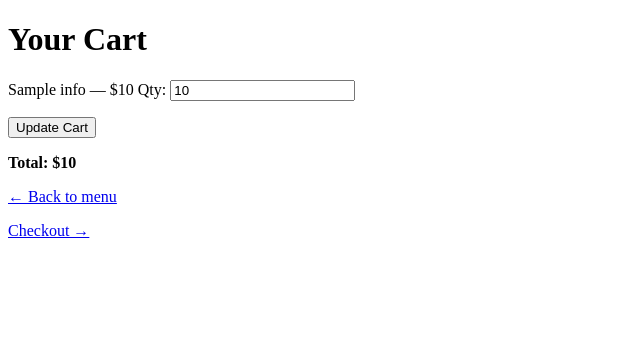
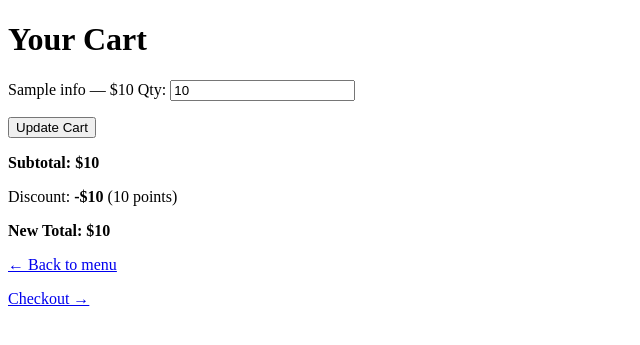
Before and after one commit to KaelinDouglas/SDEV_220_Final_Project_Pouncing_Pythons, a Django app: template checkout/templates/checkout/cart.html in a window 1280 px wide. Shown: the top 345 px of the page, without its empty margins (0-640 px from the left). Run offline with Django 5.2, Linux system fonts and the light colour scheme; the template is opened without the code that fills it: most values are stand-ins (such as "Sample title", 1, 10 or a date in 2020).

Commit message:
Update cart.html - has discount display

```diff
--- a/checkout/templates/checkout/cart.html
+++ b/checkout/templates/checkout/cart.html
@@ -16,8 +16,17 @@
         <button type="submit">Update Cart</button>
     </form>
 
-    <p><strong>Total: ${{ cart_total }}</strong></p>
+        <p><strong>Subtotal: ${{ cart_total }}</strong></p>
+
+    {% if discount %}
+        <p>Discount: <strong>-${{ discount }}</strong> ({{ points_used }} points)</p>
+        <p><strong>New Total: ${{ final_total }}</strong></p>
+    {% endif %}
+
     <p><a href="{% url 'menu' %}">← Back to menu</a></p>
+    {% if request.session.customer %}
+        <p><a href="{% url 'redeem_points' %}">Redeem Points</a></p>
+    {% endif %}
     <p><a href="{% url 'checkout' %}">Checkout →</a></p>
 </body>
 </html>
```
